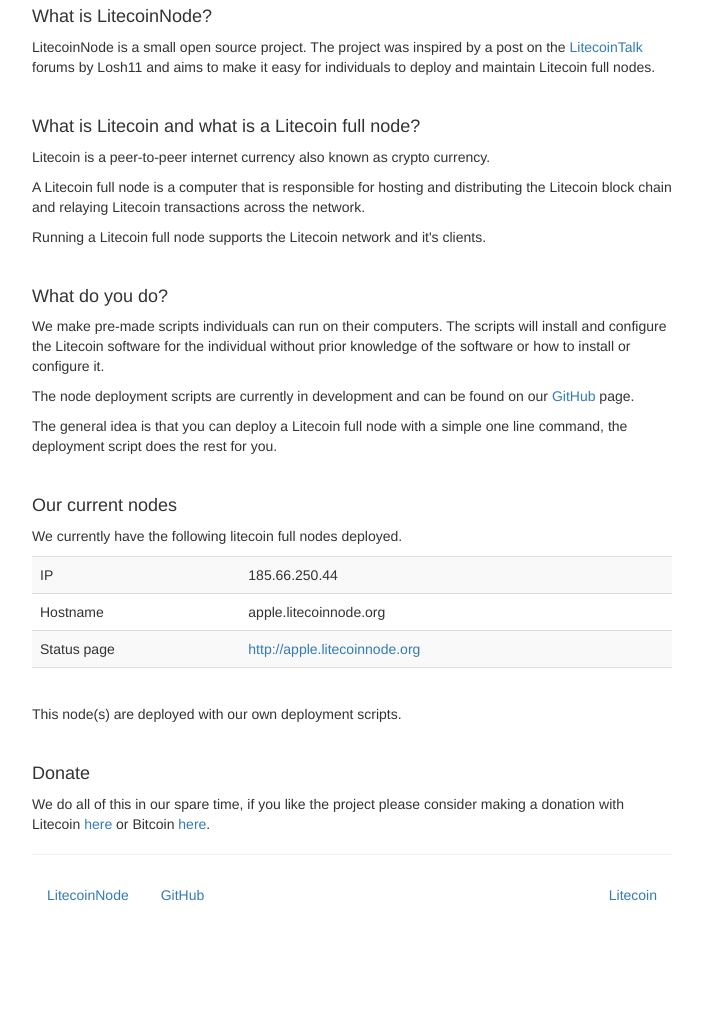
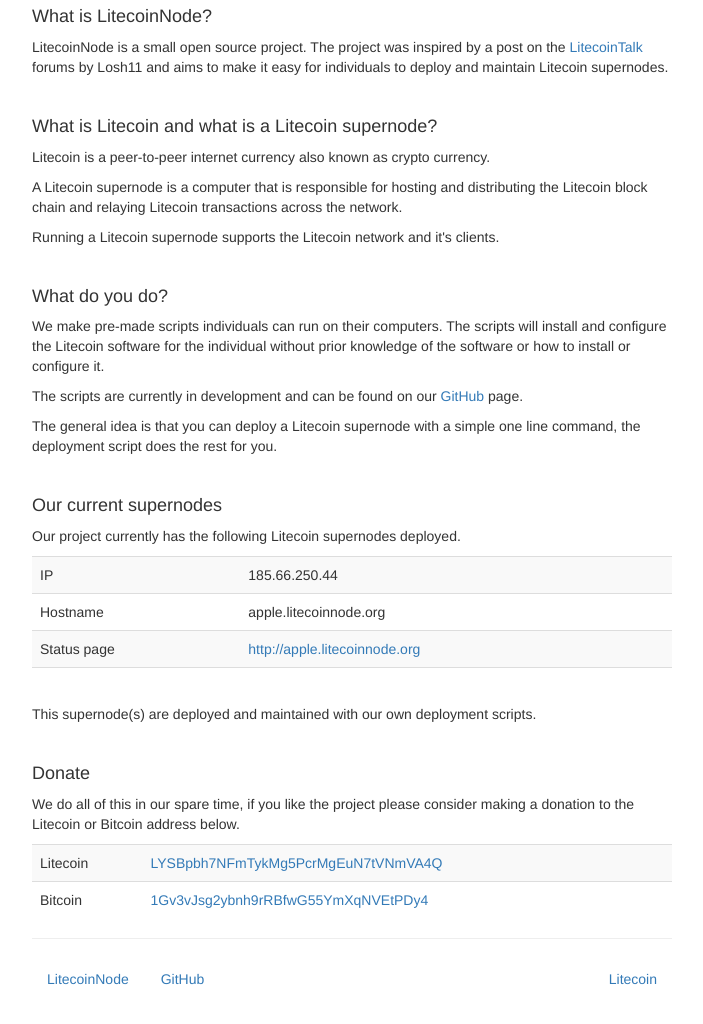
Before and after one commit to LitecoinNode/litecoinnode.github.io, a plain HTML site: page index.html in a window 1280 px wide. Shown: the part 342-1366 px from the top of the page, without its empty margins (288-991 px from the left). Before the commit the page ends 1297 px from the top, so only its background shows below. Drawn offline with Linux system fonts and the light colour scheme.

Commit message:
Change full node to supernode

```diff
--- a/index.html
+++ b/index.html
@@ -3,10 +3,10 @@
 <head>
 <meta http-equiv="content-type" content="text/html; charset=UTF-8">
 <meta charset="utf-8">
-<title>LitecoinNode - Deploy a Litecoin full node in seconds</title>
+<title>LitecoinNode - Deploy a Litecoin supernode in seconds</title>
 <meta name="viewport" content="width=device-width, initial-scale=1.0">
-<meta name="description" content="LitecoinNode - Deploy a Litecoin full node in seconds">
-<meta name="keywords" content="litecoin, litecoinnode, litecoin node, node status, litecoin node status">
+<meta name="description" content="LitecoinNode - Deploy a Litecoin supernode node in seconds">
+<meta name="keywords" content="litecoin, litecoinnode, litecoinsupernode, litecoin supernode, supernode, litecoin node, node status, litecoin node status">
 <link rel="apple-touch-icon-precomposed" href="./static/favicon.png">
 <link rel="shortcut icon" href="./static/favicon.png">
 <link href="./static/bootstrap.css" rel="stylesheet">
@@ -16,7 +16,7 @@
 <div class="container-narrow">
 <div>
 <div class"pull-left>
-<h3>LitecoinNode - Deploy a Litecoin full node in seconds</h3><hr>
+<h3>LitecoinNode - Deploy a Litecoin supernode in seconds</h3><hr>
 </div>
 </div>
 <div>
@@ -24,30 +24,34 @@
 <img class="map" src="./static/banner.png" alt="litecoin" title="litecoin">
 </div>
 <h4>What is LitecoinNode?</h4>
-<p>LitecoinNode is a small open source project. The project was inspired by a post on the <a href="https://litecointalk.org/index.php?topic=24338.0/">LitecoinTalk</a> forums by Losh11 and aims to make it easy for individuals to deploy and maintain Litecoin full nodes.</p>
+<p>LitecoinNode is a small open source project. The project was inspired by a post on the <a href="https://litecointalk.org/index.php?topic=24338.0/">LitecoinTalk</a> forums by Losh11 and aims to make it easy for individuals to deploy and maintain Litecoin supernodes.</p>
 </br>
-<h4>What is Litecoin and what is a Litecoin full node?</h4>
+<h4>What is Litecoin and what is a Litecoin supernode?</h4>
 <p>Litecoin is a peer-to-peer internet currency also known as crypto currency.</p>
-<p>A Litecoin full node is a computer that is responsible for hosting and distributing the Litecoin block chain and relaying Litecoin transactions across the network.</p>
-<p>Running a Litecoin full node supports the Litecoin network and it's clients.</p>
+<p>A Litecoin supernode is a computer that is responsible for hosting and distributing the Litecoin block chain and relaying Litecoin transactions across the network.</p>
+<p>Running a Litecoin supernode supports the Litecoin network and it's clients.</p>
 </br>
 <h4>What do you do?</h4>
 <p>We make pre-made scripts individuals can run on their computers. The scripts will install and configure the Litecoin software for the individual without prior knowledge of the software or how to install or configure it.</p>
-<p>The node deployment scripts are currently in development and can be found on our <a href="https://github.com/litecoin-association/LitecoinNode/">GitHub</a> page.</p>
-<p>The general idea is that you can deploy a Litecoin full node with a simple one line command, the deployment script does the rest for you.</p>
+<p>The scripts are currently in development and can be found on our <a href="https://github.com/litecoin-association/LitecoinNode/">GitHub</a> page.</p>
+<p>The general idea is that you can deploy a Litecoin supernode with a simple one line command, the deployment script does the rest for you.</p>
 </br>
-<h4>Our current nodes</h4>
-<p>We currently have the following litecoin full nodes deployed.</p>
+<h4>Our current supernodes</h4>
+<p>Our project currently has the following Litecoin supernodes deployed.</p>
 <table class="table table-striped">
 <tbody><tr><td>IP</td><td>185.66.250.44</td></tr>
 <tr><td>Hostname</td><td>apple.litecoinnode.org</td></tr>
 <tr><td>Status page</td><td><a href="http://apple.litecoinnode.org/">http://apple.litecoinnode.org</a></td></tr>
 <tr><td></td><td></td></tr>
 </tbody></table>
-<p>This node(s) are deployed with our own deployment scripts.</p>
+<p>This supernode(s) are deployed and maintained with our own deployment scripts.</p>
 </br>
 <h4>Donate</h4>
-<p>We do all of this in our spare time, if you like the project please consider making a donation with Litecoin <a href="litecoin:LYSBpbh7NFmTykMg5PcrMgEuN7tVNmVA4Q?amount=0.0&label=litecoinnode.org">here</a> or Bitcoin <a href="bitcoin:1Gv3vJsg2ybnh9rRBfwG55YmXqNVEtPDy4?amount=0.0&label=litecoinnode.org">here</a>.</p>
+<p>We do all of this in our spare time, if you like the project please consider making a donation to the Litecoin or Bitcoin address below.</p>
+<table class="table table-striped">
+<tr><td>Litecoin</td><td><a href="litecoin:LYSBpbh7NFmTykMg5PcrMgEuN7tVNmVA4Q?amount=0.0&label=litecoinnode.org">LYSBpbh7NFmTykMg5PcrMgEuN7tVNmVA4Q</a></td></tr>
+<tr><td>Bitcoin</td><td><a href="bitcoin:1Gv3vJsg2ybnh9rRBfwG55YmXqNVEtPDy4?amount=0.0&label=litecoinnode.org">1Gv3vJsg2ybnh9rRBfwG55YmXqNVEtPDy4</a></td></tr>
+</tbody></table>
 </div>
 <div class="footer">
 <hr>
```
